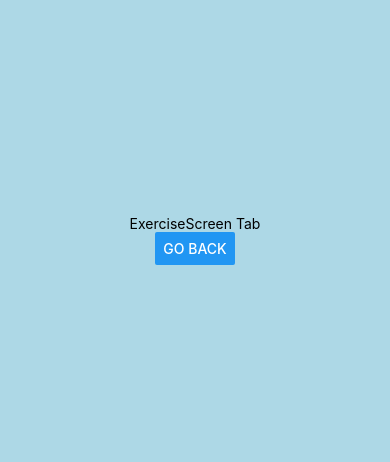
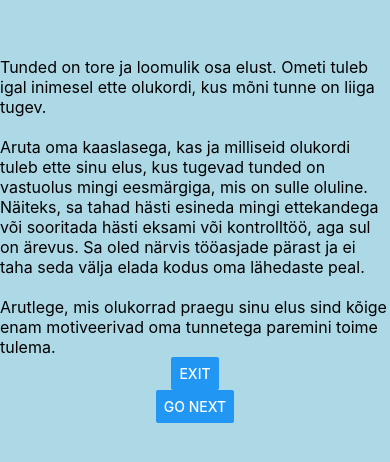
Before and after one commit to hansm4543/Mindappy, a React Native app: screen /ExerciseScreen in a window 390 px wide. Shown: the part 182-644 px from the top of the page. Built offline with nearby package versions, Linux system fonts and the light colour scheme.

Commit message:
first exercises showing

```diff
--- a/exerciseData.js
+++ b/exerciseData.js
@@ -1,50 +1,114 @@
 export const ExercisesList = [
-  {
-    title: "Title",
-    description: "Description",
-    contentAlignment: "left",
-    textAlignment: "left",
-    contentBackgroundTheme: "none",
-    textTheme: "light",
-    cta: {
-      text: "Shop",
-      props: {
-        variation: "primary",
-        color: "white",
-        href: "#",
-        "aria-label": "Shop",
-      },
+  [
+    {
+      fontWeight: "normal",
+      type: "text",
+      data: "Tunded on tore ja loomulik osa elust. Ometi tuleb igal inimesel ette olukordi, kus mõni tunne on liiga tugev.\n\n",
     },
-    image: {
-      url: {
-        desktop: imageUrlMaker("1671x662"),
-        mobile: imageUrlMaker("1023x662"),
-      },
-      alt: "",
+    {
+      fontWeight: "normal",
+      type: "text",
+      data: "Aruta oma kaaslasega, kas ja milliseid olukordi tuleb ette sinu elus, kus tugevad tunded on vastuolus mingi eesmärgiga, mis on sulle oluline. Näiteks, sa tahad hästi esineda mingi ettekandega või sooritada hästi eksami või kontrolltöö, aga sul on ärevus. Sa oled närvis tööasjade pärast ja ei taha seda välja elada kodus oma lähedaste peal.\n\n",
     },
-  },
-  {
-    title: "Title",
-    description: "Description",
-    contentAlignment: "left",
-    textAlignment: "left",
-    contentBackgroundTheme: "none",
-    textTheme: "light",
-    cta: {
-      text: "Shop",
-      props: {
-        variation: "primary",
-        color: "white",
-        href: "#",
-        "aria-label": "Shop",
-      },
+    {
+      fontWeight: "normal",
+      type: "text",
+      data: "Arutlege, mis olukorrad praegu sinu elus sind kõige enam motiveerivad oma tunnetega paremini toime tulema.",
     },
-    image: {
-      url: {
-        desktop: imageUrlMaker("1671x662"),
-        mobile: imageUrlMaker("1023x662"),
-      },
-      alt: "",
+  ],
+  [
+    {
+      fontWeight: "normal",
+      type: "text",
+      data: "Nagu eelmises õppetunnis mainisime, siis kuigi tunded on tavapärane osa elus võib vahel meil olla vajadus liiga tugevat tunnet vaigistada.\n\n",
     },
-  },
+    {
+      fontWeight: "normal",
+      type: "text",
+      data: "Selleks, et oma tundeid juhtida, tuleb kõigepealt õppida neid ära tundma.\n\n",
+    },
+    {
+      fontWeight: "normal",
+      type: "text",
+      data: "Arutlege koos kaaslasega, milliseid tundeid inimesed kogevad ja kuidas sa tead, et sul on just üks või teine tunne.\n\n",
+    },
+    {
+      fontWeight: "bold",
+      type: "text",
+      data: "Vihje:\n",
+    },
+    {
+      fontWeight: "normal",
+      type: "text",
+      data: "Mis rolli mängivad selles, et me konkreetset tunnet just SELLE tundena tajume mõtted, mis rolli kehalised aistingud?",
+    },
+  ],
+  [
+    {
+      fontWeight: "normal",
+      type: "text",
+      data: "Selleks, et me saaksime oma tunnetega paremini hakkama, tuleb õppida neid ära tundma. Järgmistes õppetundides võtame ette kuus põhilist tunnet ja arutame selle üle, kuidas just SINA neid ära tunned.\n\n",
+    },
+    {
+      fontWeight: "normal",
+      type: "text",
+      data: "Iga inimene on erinev, seega arutage koos kaaslasega, mis juhtub just SINU kehas, kui sa tunned viha.\n\n",
+    },
+    {
+      fontWeight: "bold",
+      type: "text",
+      data: "Vihje:\n",
+    },
+    {
+      fontWeight: "normal",
+      type: "text",
+      data: "Mõnel inimesel on viha tundes:\n",
+    },
+    {
+      //fontWeight: "normal",
+      type: "list",
+      data: [
+        {
+          fontWeight: "normal",
+          type: "text",
+          data: "käed pinges",
+        },
+        {
+          fontWeight: "normal",
+          type: "text",
+          data: "nägu pinges",
+        },
+        {
+          fontWeight: "normal",
+          type: "text",
+          data: "hingamine kiirem",
+        },
+        {
+          fontWeight: "normal",
+          type: "text",
+          data: "süda lööb kiiremini",
+        },
+        {
+          fontWeight: "normal",
+          type: "text",
+          data: "kuum või higine tunne",
+        },
+        {
+          fontWeight: "normal",
+          type: "text",
+          data: "värinad või vappumine",
+        },
+        {
+          fontWeight: "normal",
+          type: "text",
+          data: "värinad või vappumine",
+        },
+      ],
+    },
+    {
+      fontWeight: "normal",
+      type: "text",
+      data: "Millised tundemärgid on sinul samamoodi või teisiti? Millised on tugevamad signaalid sinu jaoks kui teised?",
+    },
+  ],
 ];
--- a/src/ExerciseScreen.js
+++ b/src/ExerciseScreen.js
@@ -1,7 +1,11 @@
 import { StyleSheet, Text, View, Button } from "react-native";
-import React from "react";
+import React, { useState } from "react";
+import { ExercisesList } from "./../exerciseData";
+import SingleExercise from "./SingleExercise";
 
 const ExerciseScreen = ({ navigation, route }) => {
+  const [exerciseIndex, setExerciseIndex] = useState(0);
+
   return (
     <View
       style={{
@@ -11,9 +15,27 @@ const ExerciseScreen = ({ navigation, route }) => {
         backgroundColor: "lightblue",
       }}
     >
-      <Text>ExerciseScreen Tab</Text>
+      <SingleExercise
+        exerciseData={ExercisesList[exerciseIndex]}
+      ></SingleExercise>
 
-      <Button title="Go back" onPress={() => navigation.navigate("HomeTab")} />
+      {exerciseIndex === 0 ? (
+        <Button title="Exit" onPress={() => navigation.navigate("HomeTab")} />
+      ) : (
+        <Button
+          title="Go back"
+          onPress={() => setExerciseIndex(exerciseIndex - 1)}
+        />
+      )}
+
+      {exerciseIndex === ExercisesList.length - 1 ? (
+        <Button title="Exit" onPress={() => navigation.navigate("HomeTab")} />
+      ) : (
+        <Button
+          title="Go Next"
+          onPress={() => setExerciseIndex(exerciseIndex + 1)}
+        />
+      )}
     </View>
   );
 };
--- /dev/null
+++ b/src/ListView.js
@@ -0,0 +1,30 @@
+import { StyleSheet, Text, View, Button } from "react-native";
+import React from "react";
+
+const ExerciseScreen = ({ listData }) => {
+  console.log(listData);
+  return (
+    <View>
+      {listData.map((listElement, i) => (
+        <View key={i}>
+          <Text style={styles[listElement.fontWeight]}>
+            - {listElement.data}
+          </Text>
+        </View>
+      ))}
+      <Text>{"\n"}</Text>
+    </View>
+  );
+};
+
+export default ExerciseScreen;
+
+const styles = StyleSheet.create({
+  bold: {
+    fontWeight: "bold",
+    fontSize: 16,
+  },
+  normal: {
+    fontSize: 16,
+  },
+});
--- /dev/null
+++ b/src/SingleExercise.js
@@ -0,0 +1,42 @@
+import { StyleSheet, Text, View, Button } from "react-native";
+import React from "react";
+import ListView from "./ListView";
+
+const ExerciseScreen = ({ exerciseData }) => {
+  console.log(exerciseData);
+  return (
+    <View
+    // style={{
+    //   flex: 1,
+    //   justifyContent: "center",
+    //   alignItems: "center",
+    //   backgroundColor: "lightblue",
+    // }}
+    >
+      {exerciseData.map((exercise, i) => (
+        <View key={i}>
+          {exercise.type === "list" ? (
+            <ListView listData={exercise.data}></ListView>
+          ) : (
+            <View>
+              <Text style={styles[exercise.fontWeight]}>{exercise.data}</Text>
+              {/* <Text>{"\n"}</Text> */}
+            </View>
+          )}
+        </View>
+      ))}
+    </View>
+  );
+};
+
+export default ExerciseScreen;
+
+const styles = StyleSheet.create({
+  bold: {
+    fontWeight: "bold",
+    fontSize: 16,
+  },
+  normal: {
+    fontSize: 16,
+  },
+});
```
